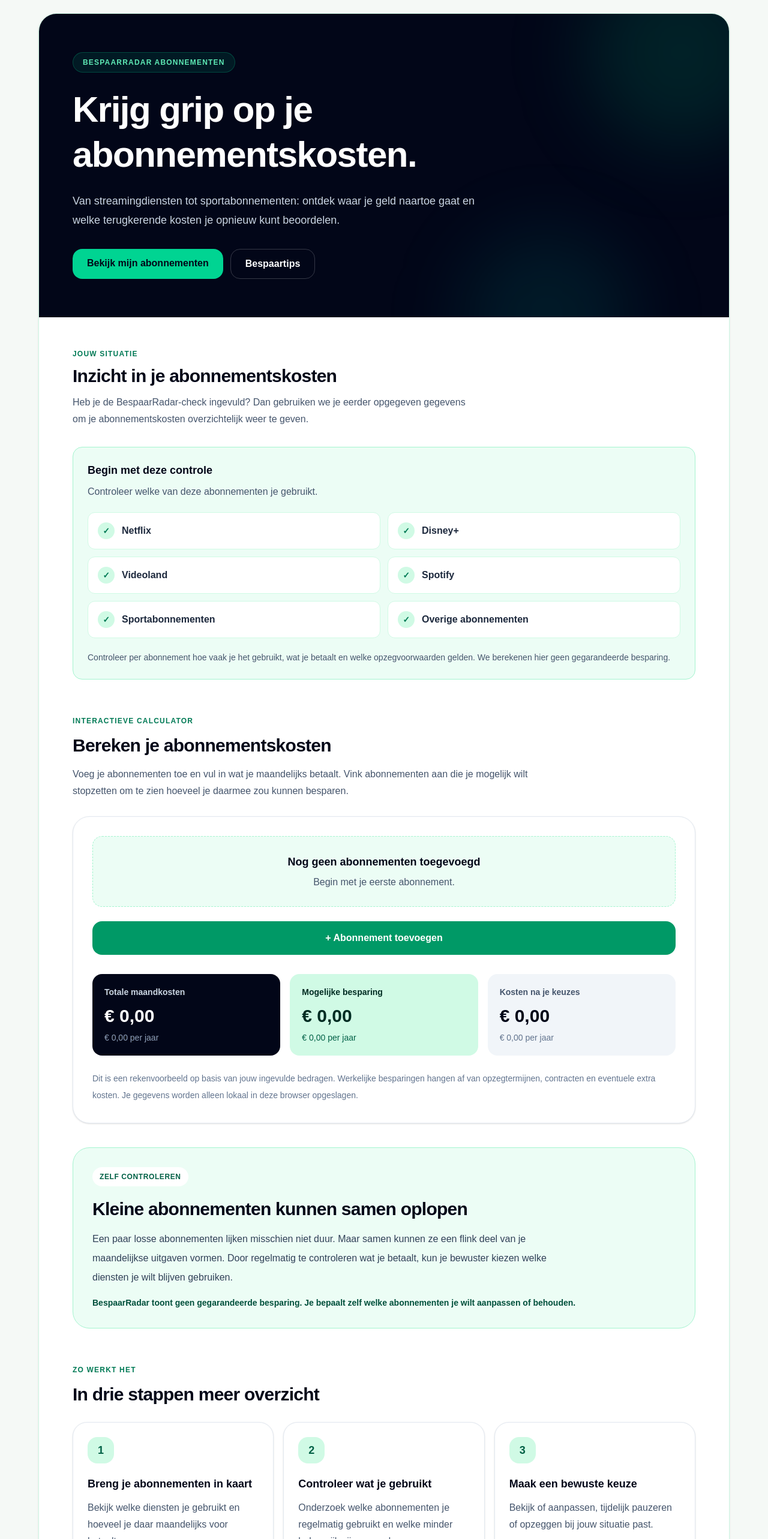
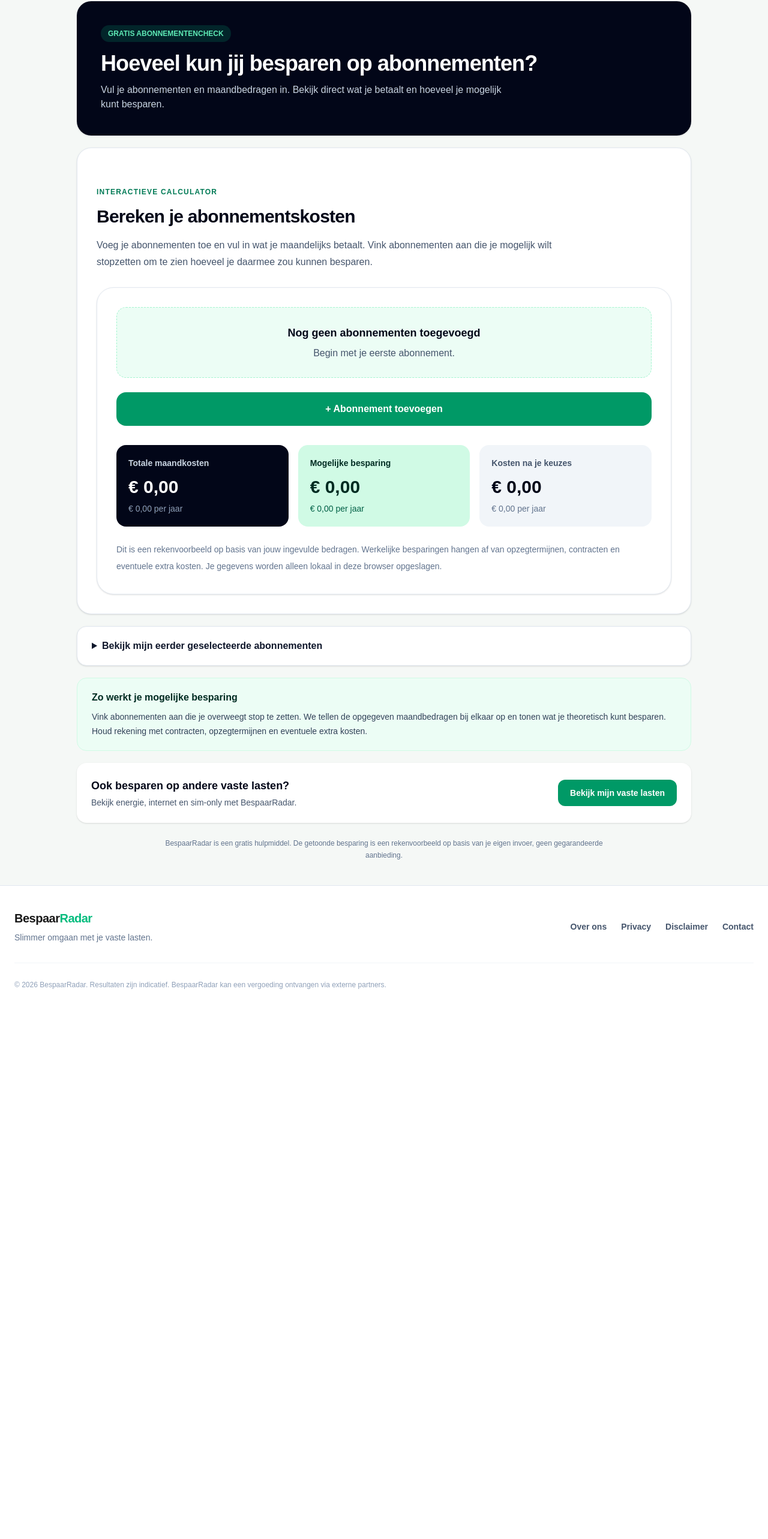
Before and after one commit to MGODamian/bespaarradar, a Next.js app: page /vergelijken/abonnementen in a window 1280 px wide. Shown: the part 86-2652 px from the top of the page at 60% size. After the commit the page ends 1780 px from the top, so only its background shows below. Built offline with nearby package versions, Linux system fonts and the light colour scheme.

Commit message:
Simplify subscriptions page and prioritize calculator

```diff
--- a/src/app/vergelijken/abonnementen/page.tsx
+++ b/src/app/vergelijken/abonnementen/page.tsx
@@ -6,302 +6,86 @@ import AbonnementenCheck from "./AbonnementenCheck";
 import AbonnementenCalculator from "./AbonnementenCalculator";
 
 export const metadata: Metadata = {
-  title: "Abonnementen controleren en besparen | BespaarRadar",
+  title: "Abonnementen besparen en kosten berekenen | BespaarRadar",
   description:
-    "Bekijk je abonnementskosten en ontdek waarop je kunt letten bij streamingdiensten, sportabonnementen en andere terugkerende uitgaven.",
+    "Bereken eenvoudig je abonnementskosten per maand en jaar. Ontdek hoeveel je mogelijk kunt besparen door abonnementen aan te passen of stop te zetten.",
   alternates: {
     canonical: "/vergelijken/abonnementen",
   },
 };
 
-const stappen = [
-  {
-    nummer: "1",
-    titel: "Breng je abonnementen in kaart",
-    tekst: "Bekijk welke diensten je gebruikt en hoeveel je daar maandelijks voor betaalt.",
-  },
-  {
-    nummer: "2",
-    titel: "Controleer wat je gebruikt",
-    tekst: "Onderzoek welke abonnementen je regelmatig gebruikt en welke minder belangrijk zijn geworden.",
-  },
-  {
-    nummer: "3",
-    titel: "Maak een bewuste keuze",
-    tekst: "Bekijk of aanpassen, tijdelijk pauzeren of opzeggen bij jouw situatie past.",
-  },
-];
-
-const categorieen = [
-  {
-    titel: "Streaming en entertainment",
-    tekst: "Denk aan films, series, muziek, games en andere digitale diensten. Controleer of je meerdere vergelijkbare abonnementen hebt.",
-  },
-  {
-    titel: "Sport en fitness",
-    tekst: "Bekijk sportschoolabonnementen, sportapps en andere lidmaatschappen. Controleer hoe vaak je ze daadwerkelijk gebruikt.",
-  },
-  {
-    titel: "Software en online diensten",
-    tekst: "Denk aan cloudopslag, apps, software en premiumfuncties. Kijk of je alle betaalde mogelijkheden nodig hebt.",
-  },
-  {
-    titel: "Overige lidmaatschappen",
-    tekst: "Controleer ook bezorgdiensten, tijdschriften, verenigingen en andere terugkerende betalingen.",
-  },
-];
-
-const aandachtspunten = [
-  {
-    nummer: "01",
-    titel: "Controleer je bankafschriften",
-    tekst: "Bekijk terugkerende betalingen van de afgelopen maanden. Sommige abonnementen worden jaarlijks of per kwartaal afgeschreven.",
-  },
-  {
-    nummer: "02",
-    titel: "Let op dubbele diensten",
-    tekst: "Misschien betaal je voor meerdere diensten met vergelijkbare functies. Bepaal welke je echt wilt behouden.",
-  },
-  {
-    nummer: "03",
-    titel: "Bekijk je abonnementsvorm",
-    tekst: "Controleer of een goedkoper pakket voldoende is. Soms kun je ook overstappen van een jaarabonnement naar een flexibel abonnement, of andersom.",
-  },
-  {
-    nummer: "04",
-    titel: "Controleer de opzegvoorwaarden",
-    tekst: "Let op de contractduur, opzegtermijn en eventuele gevolgen van opzeggen. Sommige diensten behouden je gegevens niet onbeperkt.",
-  },
-];
-
 export default function AbonnementenVergelijkenPage() {
   return (
-    <main className="min-h-screen bg-[#f5f9f6] px-4 py-8 text-slate-950 sm:px-6 md:py-14">
-      <div className="mx-auto max-w-6xl">
+    <main className="min-h-screen bg-[#f5f8f6] px-4 py-6 text-slate-950 sm:px-6 md:py-10">
+      <div className="mx-auto max-w-5xl">
         <BackButton />
 
-        <section className="mt-7 overflow-hidden rounded-[30px] border border-emerald-100 bg-white shadow-sm">
-          <div className="relative overflow-hidden bg-slate-950 px-6 py-12 text-white sm:px-10 md:px-14 md:py-16">
-            <div className="pointer-events-none absolute -right-20 -top-24 h-80 w-80 rounded-full bg-emerald-500/15 blur-3xl" />
-            <div className="pointer-events-none absolute -bottom-36 right-40 h-72 w-72 rounded-full bg-teal-400/10 blur-3xl" />
+        <header className="mt-6 rounded-3xl bg-slate-950 px-6 py-8 text-white shadow-sm sm:px-10 sm:py-10">
+          <div className="mb-4 inline-flex rounded-full bg-emerald-400/15 px-3 py-1.5 text-xs font-extrabold text-emerald-300">
+            GRATIS ABONNEMENTENCHECK
+          </div>
 
-            <div className="relative">
-              <span className="inline-flex rounded-full border border-emerald-400/25 bg-emerald-400/10 px-4 py-2 text-xs font-extrabold uppercase tracking-widest text-emerald-300">
-                BespaarRadar Abonnementen
-              </span>
-
-              <h1 className="mt-6 max-w-3xl text-4xl font-black leading-tight tracking-tight sm:text-5xl md:text-6xl">
-                Krijg grip op je abonnementskosten.
+          <h1 className="max-w-3xl text-3xl font-black tracking-tight sm:text-4xl">
+            Hoeveel kun jij besparen op abonnementen?
           </h1>
 
-              <p className="mt-6 max-w-2xl text-base leading-8 text-slate-300 sm:text-lg">
-                Van streamingdiensten tot sportabonnementen:
-                ontdek waar je geld naartoe gaat en welke
-                terugkerende kosten je opnieuw kunt beoordelen.
+          <p className="mt-3 max-w-2xl text-sm leading-6 text-slate-300 sm:text-base">
+            Vul je abonnementen en maandbedragen in. Bekijk direct
+            wat je betaalt en hoeveel je mogelijk kunt besparen.
           </p>
+        </header>
 
-              <div className="mt-8 flex flex-wrap gap-3">
-                <a
-                  href="#mijn-abonnementen"
-                  className="rounded-2xl bg-emerald-400 px-6 py-3 font-extrabold text-slate-950 transition hover:bg-emerald-300"
-                >
-                  Bekijk mijn abonnementen
-                </a>
-
-                <a
-                  href="#bespaartips"
-                  className="rounded-2xl border border-white/20 px-6 py-3 font-bold text-white transition hover:bg-white/10"
-                >
-                  Bespaartips
-                </a>
-              </div>
-            </div>
+        <div className="mt-5 rounded-3xl border border-slate-200 bg-white px-4 pb-8 pt-1 shadow-sm sm:px-8">
+          <AbonnementenCalculator />
         </div>
 
-          <div className="px-5 py-9 sm:px-10 md:px-14 md:py-12">
-            <section id="mijn-abonnementen" className="scroll-mt-8">
-              <div className="mb-6">
-                <span className="text-xs font-black uppercase tracking-widest text-emerald-700">
-                  Jouw situatie
-                </span>
+        <details className="mt-5 overflow-hidden rounded-2xl border border-slate-200 bg-white shadow-sm">
+          <summary className="cursor-pointer px-6 py-5 font-bold text-slate-900">
+            Bekijk mijn eerder geselecteerde abonnementen
+          </summary>
 
-                <h2 className="mt-2 text-3xl font-black tracking-tight">
-                  Inzicht in je abonnementskosten
+          <div className="border-t border-slate-100 px-5 pb-6">
+            <AbonnementenCheck />
+          </div>
+        </details>
+
+        <div className="mt-5 rounded-2xl border border-emerald-100 bg-emerald-50 px-6 py-5">
+          <h2 className="font-black text-emerald-950">
+            Zo werkt je mogelijke besparing
           </h2>
 
-                <p className="mt-3 max-w-2xl leading-7 text-slate-600">
-                  Heb je de BespaarRadar-check ingevuld?
-                  Dan gebruiken we je eerder opgegeven
-                  gegevens om je abonnementskosten
-                  overzichtelijk weer te geven.
+          <p className="mt-2 text-sm leading-6 text-slate-700">
+            Vink abonnementen aan die je overweegt stop te zetten.
+            We tellen de opgegeven maandbedragen bij elkaar op en
+            tonen wat je theoretisch kunt besparen. Houd rekening
+            met contracten, opzegtermijnen en eventuele extra kosten.
           </p>
         </div>
 
-              <AbonnementenCheck />
-              <AbonnementenCalculator />
-            </section>
-
-            <section className="mt-10 rounded-[28px] border border-emerald-200 bg-emerald-50 p-6 sm:p-8">
-              <span className="inline-flex rounded-full bg-white px-3 py-2 text-xs font-black uppercase tracking-wider text-emerald-800">
-                Zelf controleren
-              </span>
-
-              <h2 className="mt-5 text-2xl font-black tracking-tight sm:text-3xl">
-                Kleine abonnementen kunnen samen oplopen
+        <div className="mt-5 flex flex-col gap-4 rounded-2xl bg-white px-6 py-6 shadow-sm sm:flex-row sm:items-center sm:justify-between">
+          <div>
+            <h2 className="text-lg font-black">
+              Ook besparen op andere vaste lasten?
             </h2>
 
-              <p className="mt-4 max-w-3xl leading-8 text-slate-700">
-                Een paar losse abonnementen lijken misschien
-                niet duur. Maar samen kunnen ze een flink
-                deel van je maandelijkse uitgaven vormen.
-                Door regelmatig te controleren wat je betaalt,
-                kun je bewuster kiezen welke diensten je
-                wilt blijven gebruiken.
-              </p>
-
-              <p className="mt-4 text-sm font-semibold text-emerald-900">
-                BespaarRadar toont geen gegarandeerde besparing.
-                Je bepaalt zelf welke abonnementen je
-                wilt aanpassen of behouden.
-              </p>
-            </section>
-
-            <section className="mt-14">
-              <span className="text-xs font-black uppercase tracking-widest text-emerald-700">
-                Zo werkt het
-              </span>
-
-              <h2 className="mt-3 text-3xl font-black tracking-tight">
-                In drie stappen meer overzicht
-              </h2>
-
-              <div className="mt-7 grid gap-4 md:grid-cols-3">
-                {stappen.map((stap) => (
-                  <article
-                    key={stap.nummer}
-                    className="rounded-3xl border border-slate-200 bg-white p-6 shadow-sm"
-                  >
-                    <div className="flex h-11 w-11 items-center justify-center rounded-2xl bg-emerald-100 text-lg font-black text-emerald-800">
-                      {stap.nummer}
-                    </div>
-
-                    <h3 className="mt-5 text-lg font-black">
-                      {stap.titel}
-                    </h3>
-
-                    <p className="mt-3 leading-7 text-slate-600">
-                      {stap.tekst}
-                    </p>
-                  </article>
-                ))}
-              </div>
-            </section>
-
-            <section className="mt-14">
-              <span className="text-xs font-black uppercase tracking-widest text-emerald-700">
-                Categorieën
-              </span>
-
-              <h2 className="mt-3 text-3xl font-black tracking-tight">
-                Welke abonnementen kun je controleren?
-              </h2>
-
-              <div className="mt-7 grid gap-4 md:grid-cols-2">
-                {categorieen.map((categorie) => (
-                  <article
-                    key={categorie.titel}
-                    className="rounded-3xl border border-emerald-100 bg-emerald-50/60 p-6 sm:p-7"
-                  >
-                    <h3 className="text-xl font-black text-emerald-900">
-                      {categorie.titel}
-                    </h3>
-
-                    <p className="mt-3 leading-7 text-slate-700">
-                      {categorie.tekst}
-                    </p>
-                  </article>
-                ))}
-              </div>
-            </section>
-
-            <section
-              id="bespaartips"
-              className="mt-14 scroll-mt-8"
-            >
-              <span className="text-xs font-black uppercase tracking-widest text-emerald-700">
-                Handig om te weten
-              </span>
-
-              <h2 className="mt-3 text-3xl font-black tracking-tight">
-                Vier manieren om je kosten te controleren
-              </h2>
-
-              <div className="mt-7 grid gap-4 md:grid-cols-2">
-                {aandachtspunten.map((punt) => (
-                  <article
-                    key={punt.nummer}
-                    className="rounded-3xl border border-slate-200 bg-slate-50 p-6 sm:p-7"
-                  >
-                    <span className="text-sm font-black text-emerald-700">
-                      {punt.nummer}
-                    </span>
-
-                    <h3 className="mt-3 text-xl font-black">
-                      {punt.titel}
-                    </h3>
-
-                    <p className="mt-3 leading-7 text-slate-600">
-                      {punt.tekst}
-                    </p>
-                  </article>
-                ))}
-              </div>
-            </section>
-
-            <section className="mt-12 rounded-[28px] bg-slate-950 p-7 text-white sm:p-9">
-              <h2 className="text-2xl font-black tracking-tight">
-                Opzeggen is niet altijd de beste keuze
-              </h2>
-
-              <p className="mt-4 max-w-3xl leading-8 text-slate-300">
-                Sommige abonnementen gebruik je dagelijks
-                en zijn hun prijs voor jou waard. Het doel
-                is daarom niet om alles op te zeggen,
-                maar om inzicht te krijgen in je uitgaven.
-                Kijk welke diensten je belangrijk vindt
-                en welke kosten je eventueel kunt verminderen.
-              </p>
-            </section>
-
-            <div className="mt-10 flex flex-col gap-5 rounded-3xl border border-slate-200 bg-slate-50 p-6 sm:flex-row sm:items-center sm:justify-between sm:p-8">
-              <div>
-                <h2 className="text-xl font-black">
-                  Ook je andere vaste lasten bekijken?
-                </h2>
-
-                <p className="mt-2 leading-7 text-slate-600">
-                  Met de BespaarRadar-check krijg je inzicht
-                  in energie, internet, mobiel en abonnementen.
+            <p className="mt-1 text-sm text-slate-600">
+              Bekijk energie, internet en sim-only met BespaarRadar.
             </p>
           </div>
 
           <Link
             href="/"
-                className="shrink-0 rounded-2xl bg-emerald-600 px-6 py-3 text-center font-extrabold text-white transition hover:bg-emerald-700"
+            className="shrink-0 rounded-xl bg-emerald-600 px-5 py-3 text-center text-sm font-extrabold text-white transition hover:bg-emerald-700"
           >
-                Naar de BespaarRadar-check
+            Bekijk mijn vaste lasten
           </Link>
         </div>
 
-            <p className="mt-8 text-sm leading-7 text-slate-500">
-              BespaarRadar biedt algemene informatie
-              over terugkerende kosten. Eventuele
-              besparingen hangen af van je persoonlijke
-              situatie en de voorwaarden van de aanbieder.
-              Er wordt geen gegarandeerde besparing berekend.
+        <p className="mx-auto mt-6 max-w-3xl text-center text-xs leading-5 text-slate-500">
+          BespaarRadar is een gratis hulpmiddel. De getoonde
+          besparing is een rekenvoorbeeld op basis van je eigen
+          invoer, geen gegarandeerde aanbieding.
         </p>
-          </div>
-        </section>
       </div>
     </main>
   );
```
Lines whose indentation alone changed are shown as unchanged.
